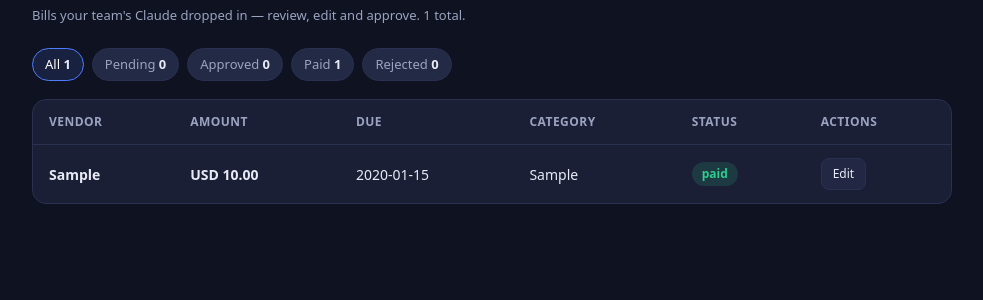
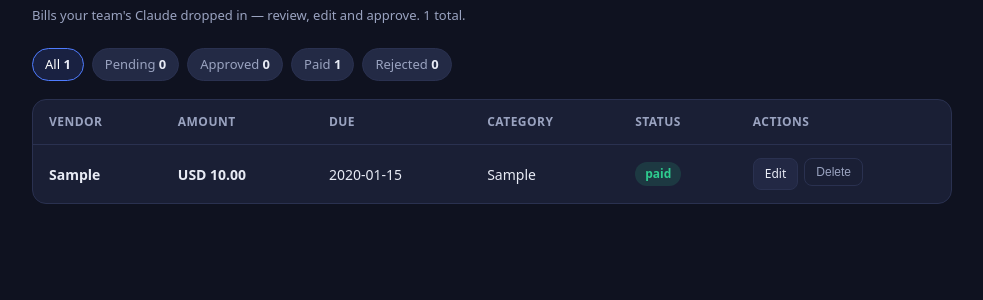
Before and after one commit to rwagh831-pm/volopay-bill-inbox, a FastAPI app: page / in a window 1280 px wide. Shown: the part 58-358 px from the top of the page, without its empty margins (148-1131 px from the left). Run offline with FastAPI, Linux system fonts and the light colour scheme; tables that the repository leaves empty hold one stand-in row (values such as "Sample post"); parts of the project's set-up code (start-up, migrations or seed data) failed here and were passed over; some libraries are stand-ins or nearby versions.

Commit message:
Add self-serve Delete button (with confirm) to each bill row
Co-Authored-By: Claude Opus 4.8 <noreply@anthropic.com>

```diff
--- a/templates/base.html
+++ b/templates/base.html
@@ -40,6 +40,8 @@
     .btn:hover{border-color:var(--blue)}
     .btn-primary{background:var(--blue);border-color:var(--blue);color:#fff}
     .btn-green{background:var(--green);border-color:var(--green);color:#06281c}
+    .btn-del{background:transparent;color:var(--muted)}
+    .btn-del:hover{border-color:var(--red);color:var(--red)}
     .empty{padding:48px 16px;text-align:center;color:var(--muted)}
     form.inline{display:inline}
     .field{margin-bottom:14px}
--- a/templates/index.html
+++ b/templates/index.html
@@ -32,6 +32,8 @@
               {% if b.status == 'approved' %}
               <form class="inline" method="post" action="/bill/{{ b.id }}/pay"><button class="btn btn-green">Mark paid</button></form>
               {% endif %}
+              <form class="inline" method="post" action="/bill/{{ b.id }}/delete"
+                    onsubmit="return confirm('Permanently delete this bill? This cannot be undone.');"><button class="btn btn-del">Delete</button></form>
             </div>
           </td>
         </tr>
```
